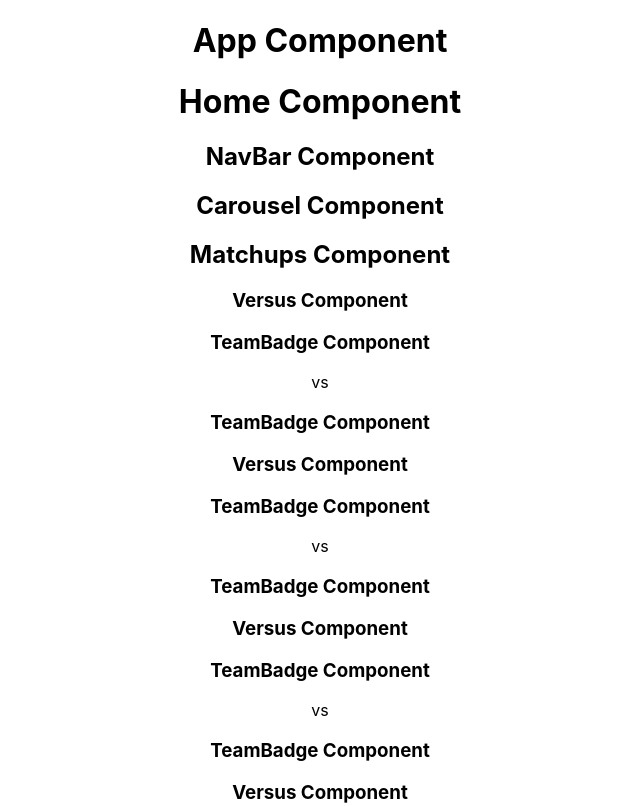
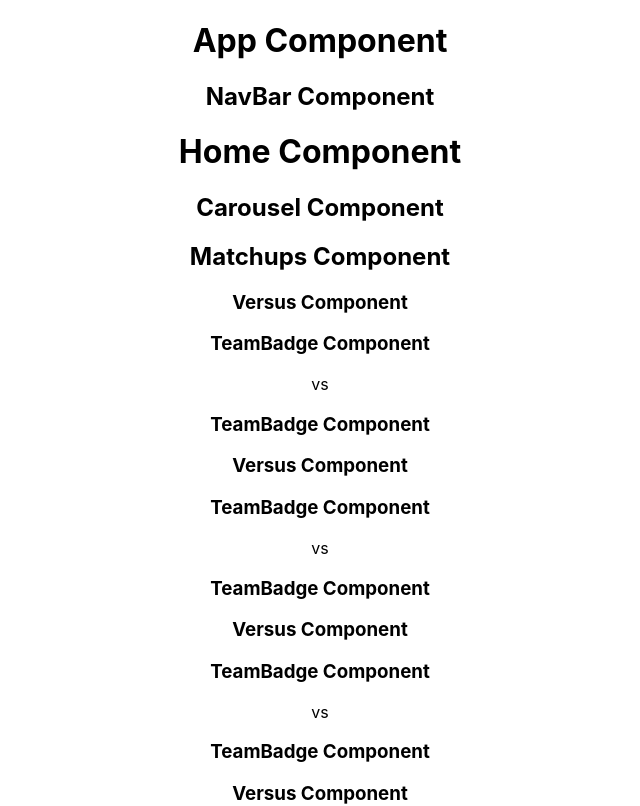
Before and after one commit to jstaples50/ff_web_app, a React (Create React App) app: page / in a window 1280 px wide. Shown: the top 806 px of the page, without its empty margins (320-960 px from the left). Built offline with nearby package versions, Linux system fonts and the light colour scheme.

Commit message:
Moved NavBar to Routes to put inside Router in App.js

```diff
--- a/src/App.js
+++ b/src/App.js
@@ -2,6 +2,7 @@ import "./App.css";
 
 import { BrowserRouter as Router, Routes, Route } from "react-router-dom";
 
+import NavBar from "./Routes/NavBar";
 import Login from "./Routes/Login";
 import Home from "./Routes/Home";
 import Announcement from "./Routes/Announcement";
@@ -12,6 +13,7 @@ function App() {
     <div className="App">
       <h1>App Component</h1>
       <Router>
+        <NavBar />
         <Routes>
           <Route path="/" element={<Home />} />
           <Route path="/login" element={<Login />} />
--- a/src/Routes/Announcement.jsx
+++ b/src/Routes/Announcement.jsx
@@ -1,5 +1,4 @@
 import React from "react";
-import NavBar from "./multi-use-components/NavBar";
 import Carousel from "./multi-use-components/Carousel";
 import TeamComment from "./announce-components/TeamComment";
 
@@ -7,7 +6,6 @@ const Announcement = () => {
   return (
     <div>
       <h1>Announcement Component</h1>
-      <NavBar />
       <Carousel />
       <TeamComment />
     </div>
--- a/src/Routes/Home.jsx
+++ b/src/Routes/Home.jsx
@@ -1,5 +1,4 @@
 import React from "react";
-import NavBar from "./multi-use-components/NavBar";
 import Carousel from "./multi-use-components/Carousel";
 import Matchups from "./home-components/Matchups";
 import Rankings from "./home-components/Rankings";
@@ -9,7 +8,6 @@ const Home = () => {
   return (
     <div>
       <h1>Home Component</h1>
-      <NavBar />
       <Carousel />
       <Matchups />
       <Rankings />
--- a/src/Routes/Login.jsx
+++ b/src/Routes/Login.jsx
@@ -1,13 +1,11 @@
 import React from "react";
 import LoginEntry from "./login-components/LoginEntry";
 import ThirdPartyAuth from "./login-components/ThirdPartyAuth";
-import NavBar from "./multi-use-components/NavBar";
 
 const Login = () => {
   return (
     <div>
       <h1>Login Component</h1>
-      <NavBar />
       <LoginEntry />
       <p>-----------</p>
       <ThirdPartyAuth />
--- a/src/Routes/Profile.jsx
+++ b/src/Routes/Profile.jsx
@@ -1,5 +1,4 @@
 import React from "react";
-import NavBar from "./multi-use-components/NavBar";
 import TeamCard from "./profile-components/TeamCard";
 import Ticket from "./multi-use-components/Ticket";
 
@@ -7,7 +6,6 @@ const Profile = () => {
   return (
     <div>
       <h1>Profile Component</h1>
-      <NavBar />
       <TeamCard />
       <p>Tickets Earned</p>
       <Ticket />
```
Also changed, not shown: src/Routes/NavBar.jsx (renamed from src/Routes/multi-use-components/NavBar.jsx).
